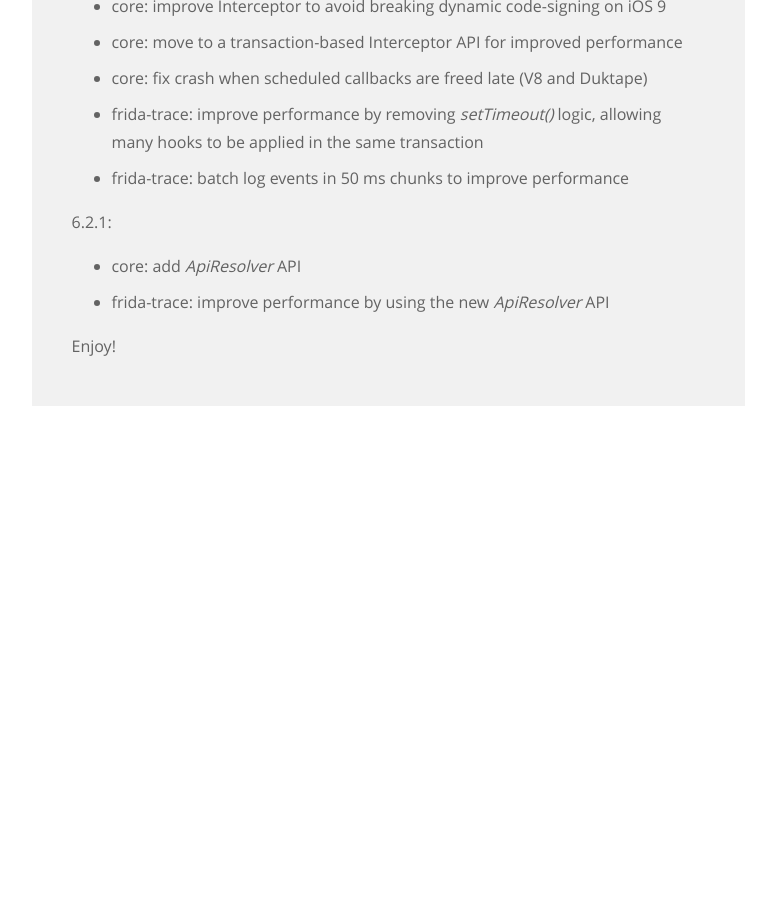
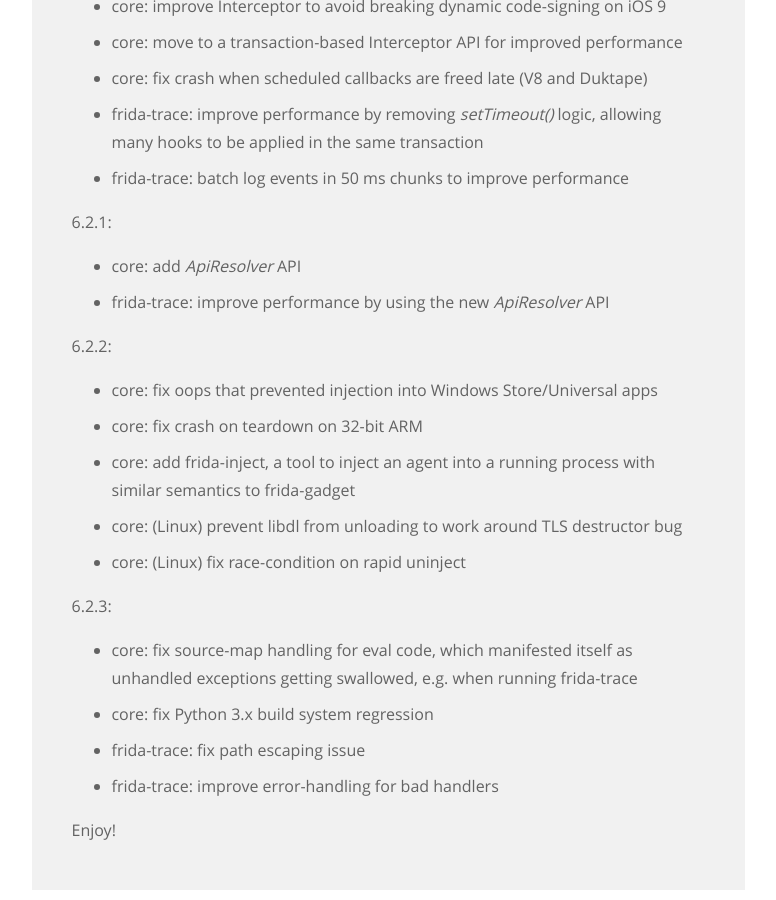
Before and after one commit to frida/frida-website, a Jekyll site: the page built from _posts/2016-02-01-frida-6-2-released.markdown, in a window 1280 px wide and 900 px high, scrolled down 2508 px. Shown: the whole window, without its empty margins (364-1140 px from the left). Built offline with Jekyll 4.4.1, drawn with Linux system fonts in a browser that asks for light colours; before the commit the page ends 2924 px from its top, so only the background shows below that.

Commit message:
Add release notes for 6.2.2 and 6.2.3

```diff
--- a/_posts/2016-02-01-frida-6-2-released.markdown
+++ b/_posts/2016-02-01-frida-6-2-released.markdown
@@ -86,4 +86,21 @@ So in closing, here's a summary of the changes:
 - core: add *ApiResolver* API
 - frida-trace: improve performance by using the new *ApiResolver* API
 
+6.2.2:
+
+- core: fix oops that prevented injection into Windows Store/Universal apps
+- core: fix crash on teardown on 32-bit ARM
+- core: add frida-inject, a tool to inject an agent into a running process with
+        similar semantics to frida-gadget
+- core: (Linux) prevent libdl from unloading to work around TLS destructor bug
+- core: (Linux) fix race-condition on rapid uninject
+
+6.2.3:
+
+- core: fix source-map handling for eval code, which manifested itself as
+        unhandled exceptions getting swallowed, e.g. when running frida-trace
+- core: fix Python 3.x build system regression
+- frida-trace: fix path escaping issue
+- frida-trace: improve error-handling for bad handlers
+
 Enjoy!
```
